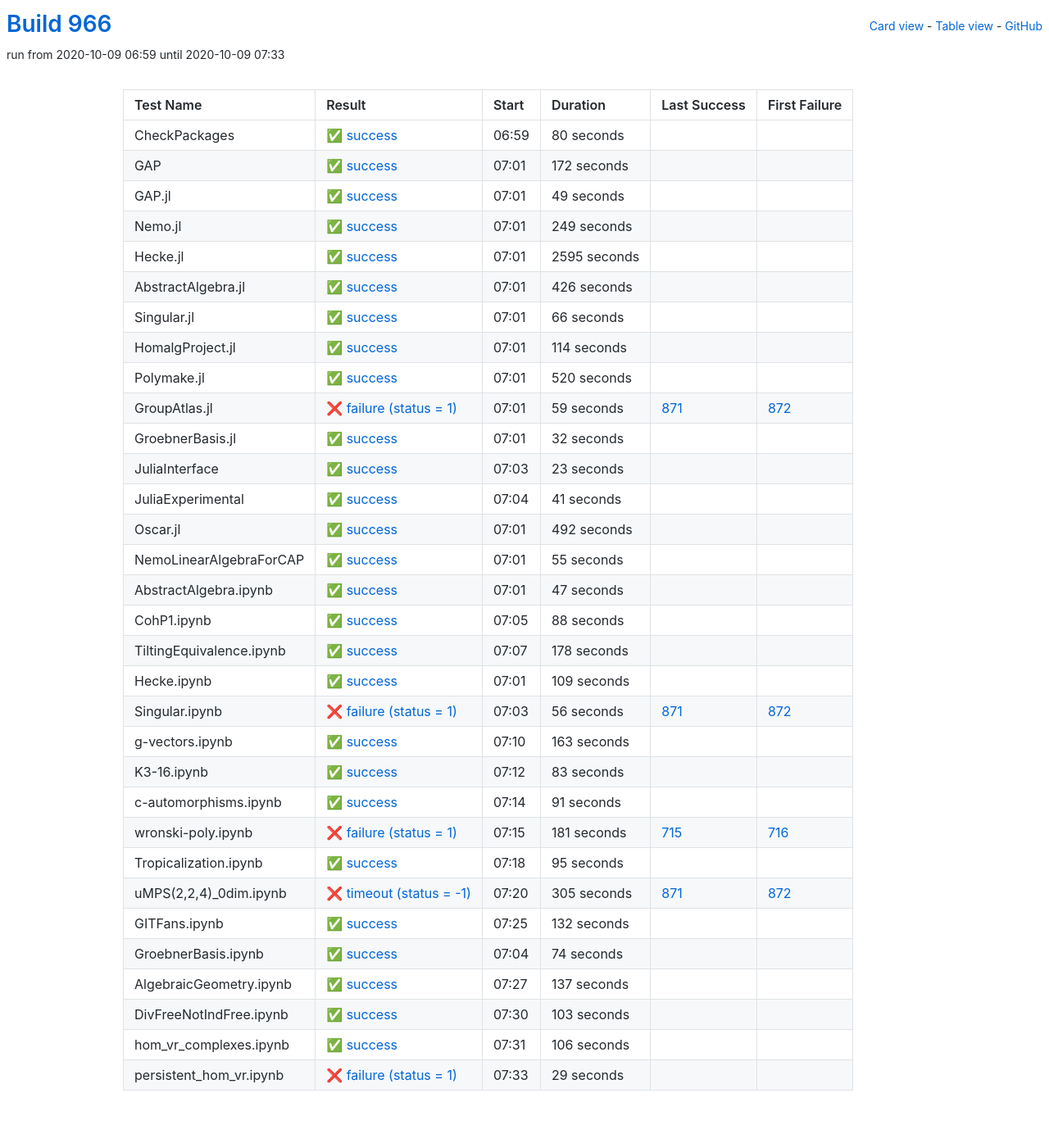
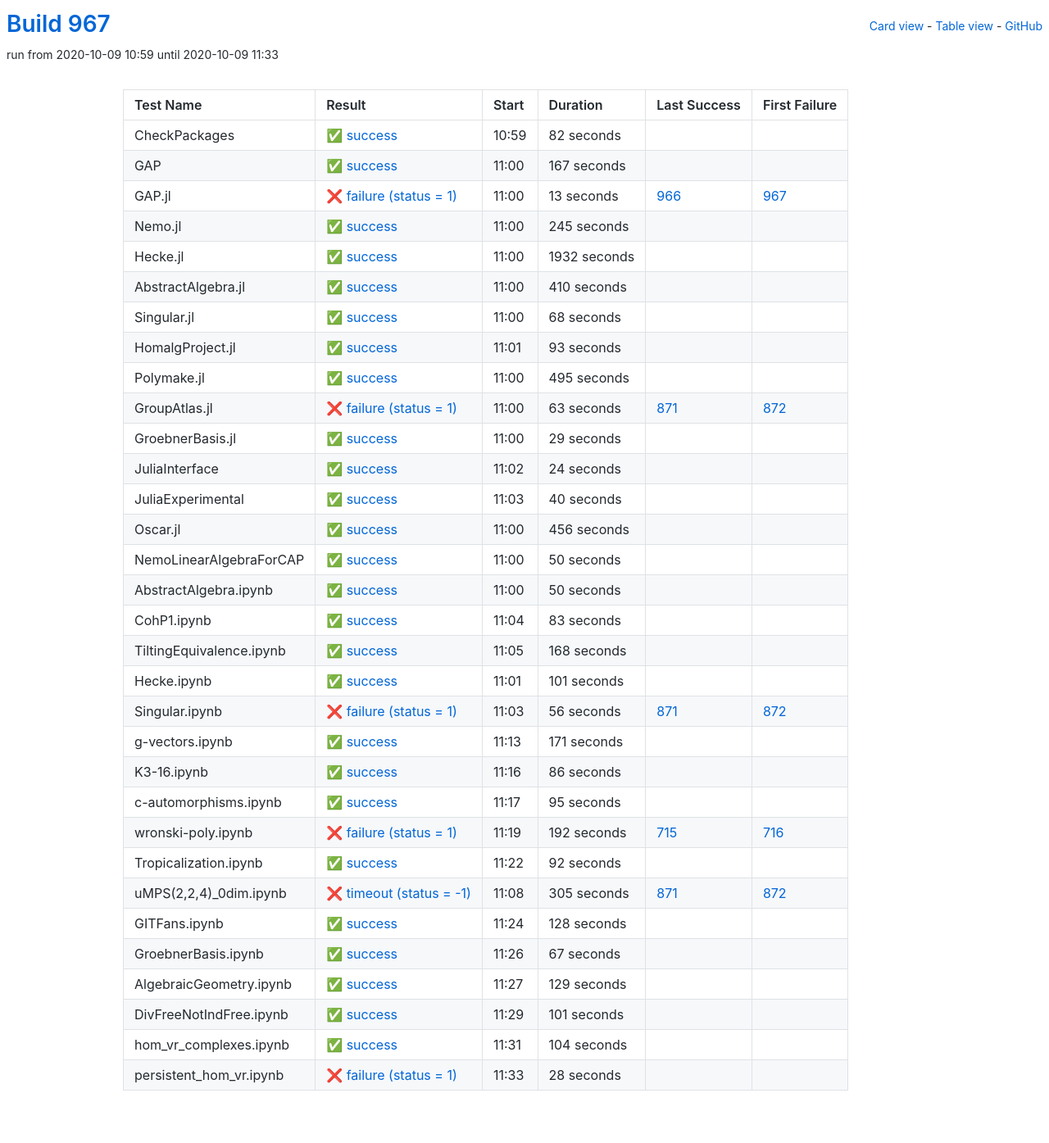
Before and after one commit to oscar-system/oscar-ci-status-stable, a Jekyll site: the page built from table.html, in a window 1280 px wide. Shown: the whole page at 82% size. Built offline with Jekyll 4.4.1, drawn with Linux system fonts in a browser that asks for light colours.

Commit message:
Build #967

```diff
--- a/_data/ci.yml
+++ b/_data/ci.yml
@@ -1,6 +1,6 @@
 ---
-build: 966
-build_url: https://oscarci.mathematik.uni-kl.de/job/oscar-stable/966/
+build: 967
+build_url: https://oscarci.mathematik.uni-kl.de/job/oscar-stable/967/
 job: oscar-stable
 organization: oscar-system
 repo: oscar-ci-status-stable
@@ -8,236 +8,236 @@ repourl: https://github.com/oscar-system/oscar-ci-status-stable
 tests:
 - name: CheckPackages
   id: checkpackages
-  log: https://oscarci.mathematik.uni-kl.de/job/oscar-stable/966/artifact/logs/build-966/CheckPackages.log
-  start: 2020-10-09 06:59
+  log: https://oscarci.mathematik.uni-kl.de/job/oscar-stable/967/artifact/logs/build-967/CheckPackages.log
+  start: 2020-10-09 10:59
   success: true
   exitcode: 0
   status: success
-  duration: 80
+  duration: 82
   last_success: false
   last_success_url:
   first_failure: false
   first_failure_url:
 - name: GAP
   id: gap
-  log: https://oscarci.mathematik.uni-kl.de/job/oscar-stable/966/artifact/logs/build-966/GAP.log
-  start: 2020-10-09 07:01
+  log: https://oscarci.mathematik.uni-kl.de/job/oscar-stable/967/artifact/logs/build-967/GAP.log
+  start: 2020-10-09 11:00
   success: true
   exitcode: 0
   status: success
-  duration: 172
+  duration: 167
   last_success: false
   last_success_url:
   first_failure: false
   first_failure_url:
 - name: GAP.jl
   id: gap-jl
-  log: https://oscarci.mathematik.uni-kl.de/job/oscar-stable/966/artifact/logs/build-966/GAP.jl.log
-  start: 2020-10-09 07:01
+  log: https://oscarci.mathematik.uni-kl.de/job/oscar-stable/967/artifact/logs/build-967/GAP.jl.log
+  start: 2020-10-09 11:00
+  success: false
+  exitcode: 1
+  status: failure
+  duration: 13
+  last_success: 966
+  last_success_url: https://oscarci.mathematik.uni-kl.de/job/oscar-stable/966/
+  first_failure: 967
+  first_failure_url: https://oscarci.mathematik.uni-kl.de/job/oscar-stable/967/
+- name: Nemo.jl
+  id: nemo-jl
+  log: https://oscarci.mathematik.uni-kl.de/job/oscar-stable/967/artifact/logs/build-967/Nemo.jl.log
+  start: 2020-10-09 11:00
   success: true
   exitcode: 0
   status: success
-  duration: 49
-  last_success: false
-  last_success_url:
-  first_failure: false
-  first_failure_url:
-- name: Nemo.jl
-  id: nemo-jl
-  log: https://oscarci.mathematik.uni-kl.de/job/oscar-stable/966/artifact/logs/build-966/Nemo.jl.log
-  start: 2020-10-09 07:01
-  success: true
-  exitcode: 0
-  status: success
-  duration: 249
+  duration: 245
   last_success: false
   last_success_url:
   first_failure: false
   first_failure_url:
 - name: Hecke.jl
   id: hecke-jl
-  log: https://oscarci.mathematik.uni-kl.de/job/oscar-stable/966/artifact/logs/build-966/Hecke.jl.log
-  start: 2020-10-09 07:01
+  log: https://oscarci.mathematik.uni-kl.de/job/oscar-stable/967/artifact/logs/build-967/Hecke.jl.log
+  start: 2020-10-09 11:00
   success: true
   exitcode: 0
   status: success
-  duration: 2595
+  duration: 1932
   last_success: false
   last_success_url:
   first_failure: false
   first_failure_url:
 - name: AbstractAlgebra.jl
   id: abstractalgebra-jl
-  log: https://oscarci.mathematik.uni-kl.de/job/oscar-stable/966/artifact/logs/build-966/AbstractAlgebra.jl.log
-  start: 2020-10-09 07:01
+  log: https://oscarci.mathematik.uni-kl.de/job/oscar-stable/967/artifact/logs/build-967/AbstractAlgebra.jl.log
+  start: 2020-10-09 11:00
   success: true
   exitcode: 0
   status: success
-  duration: 426
+  duration: 410
   last_success: false
   last_success_url:
   first_failure: false
   first_failure_url:
 - name: Singular.jl
   id: singular-jl
-  log: https://oscarci.mathematik.uni-kl.de/job/oscar-stable/966/artifact/logs/build-966/Singular.jl.log
-  start: 2020-10-09 07:01
+  log: https://oscarci.mathematik.uni-kl.de/job/oscar-stable/967/artifact/logs/build-967/Singular.jl.log
+  start: 2020-10-09 11:00
   success: true
   exitcode: 0
   status: success
-  duration: 66
+  duration: 68
   last_success: false
   last_success_url:
   first_failure: false
   first_failure_url:
 - name: HomalgProject.jl
   id: homalgproject-jl
-  log: https://oscarci.mathematik.uni-kl.de/job/oscar-stable/966/artifact/logs/build-966/HomalgProject.jl.log
-  start: 2020-10-09 07:01
+  log: https://oscarci.mathematik.uni-kl.de/job/oscar-stable/967/artifact/logs/build-967/HomalgProject.jl.log
+  start: 2020-10-09 11:01
   success: true
   exitcode: 0
   status: success
-  duration: 114
+  duration: 93
   last_success: false
   last_success_url:
   first_failure: false
   first_failure_url:
 - name: Polymake.jl
   id: polymake-jl
-  log: https://oscarci.mathematik.uni-kl.de/job/oscar-stable/966/artifact/logs/build-966/Polymake.jl.log
-  start: 2020-10-09 07:01
+  log: https://oscarci.mathematik.uni-kl.de/job/oscar-stable/967/artifact/logs/build-967/Polymake.jl.log
+  start: 2020-10-09 11:00
   success: true
   exitcode: 0
   status: success
-  duration: 520
+  duration: 495
   last_success: false
   last_success_url:
   first_failure: false
   first_failure_url:
 - name: GroupAtlas.jl
   id: groupatlas-jl
-  log: https://oscarci.mathematik.uni-kl.de/job/oscar-stable/966/artifact/logs/build-966/GroupAtlas.jl.log
-  start: 2020-10-09 07:01
+  log: https://oscarci.mathematik.uni-kl.de/job/oscar-stable/967/artifact/logs/build-967/GroupAtlas.jl.log
+  start: 2020-10-09 11:00
   success: false
   exitcode: 1
   status: failure
-  duration: 59
+  duration: 63
   last_success: 871
   last_success_url: https://oscarci.mathematik.uni-kl.de/job/oscar-stable/871/
   first_failure: 872
   first_failure_url: https://oscarci.mathematik.uni-kl.de/job/oscar-stable/872/
 - name: GroebnerBasis.jl
   id: groebnerbasis-jl
-  log: https://oscarci.mathematik.uni-kl.de/job/oscar-stable/966/artifact/logs/build-966/GroebnerBasis.jl.log
-  start: 2020-10-09 07:01
+  log: https://oscarci.mathematik.uni-kl.de/job/oscar-stable/967/artifact/logs/build-967/GroebnerBasis.jl.log
+  start: 2020-10-09 11:00
   success: true
   exitcode: 0
   status: success
-  duration: 32
+  duration: 29
   last_success: false
   last_success_url:
   first_failure: false
   first_failure_url:
 - name: JuliaInterface
   id: juliainterface
-  log: https://oscarci.mathematik.uni-kl.de/job/oscar-stable/966/artifact/logs/build-966/JuliaInterface.log
-  start: 2020-10-09 07:03
+  log: https://oscarci.mathematik.uni-kl.de/job/oscar-stable/967/artifact/logs/build-967/JuliaInterface.log
+  start: 2020-10-09 11:02
   success: true
   exitcode: 0
   status: success
-  duration: 23
+  duration: 24
   last_success: false
   last_success_url:
   first_failure: false
   first_failure_url:
 - name: JuliaExperimental
   id: juliaexperimental
-  log: https://oscarci.mathematik.uni-kl.de/job/oscar-stable/966/artifact/logs/build-966/JuliaExperimental.log
-  start: 2020-10-09 07:04
+  log: https://oscarci.mathematik.uni-kl.de/job/oscar-stable/967/artifact/logs/build-967/JuliaExperimental.log
+  start: 2020-10-09 11:03
   success: true
   exitcode: 0
   status: success
-  duration: 41
+  duration: 40
   last_success: false
   last_success_url:
   first_failure: false
   first_failure_url:
 - name: Oscar.jl
   id: oscar-jl
-  log: https://oscarci.mathematik.uni-kl.de/job/oscar-stable/966/artifact/logs/build-966/Oscar.jl.log
-  start: 2020-10-09 07:01
+  log: https://oscarci.mathematik.uni-kl.de/job/oscar-stable/967/artifact/logs/build-967/Oscar.jl.log
+  start: 2020-10-09 11:00
   success: true
   exitcode: 0
   status: success
-  duration: 492
+  duration: 456
   last_success: false
   last_success_url:
   first_failure: false
   first_failure_url:
 - name: NemoLinearAlgebraForCAP
   id: nemolinearalgebraforcap
-  log: https://oscarci.mathematik.uni-kl.de/job/oscar-stable/966/artifact/logs/build-966/NemoLinearAlgebraForCAP.log
-  start: 2020-10-09 07:01
+  log: https://oscarci.mathematik.uni-kl.de/job/oscar-stable/967/artifact/logs/build-967/NemoLinearAlgebraForCAP.log
+  start: 2020-10-09 11:00
   success: true
   exitcode: 0
   status: success
-  duration: 55
+  duration: 50
   last_success: false
   last_success_url:
   first_failure: false
   first_failure_url:
 - name: AbstractAlgebra.ipynb
   id: abstractalgebra-ipynb
-  log: https://oscarci.mathematik.uni-kl.de/job/oscar-stable/966/artifact/logs/build-966/AbstractAlgebra.ipynb.log
-  start: 2020-10-09 07:01
+  log: https://oscarci.mathematik.uni-kl.de/job/oscar-stable/967/artifact/logs/build-967/AbstractAlgebra.ipynb.log
+  start: 2020-10-09 11:00
   success: true
   exitcode: 0
   status: success
-  duration: 47
+  duration: 50
   last_success: false
   last_success_url:
   first_failure: false
   first_failure_url:
 - name: CohP1.ipynb
   id: cohp1-ipynb
-  log: https://oscarci.mathematik.uni-kl.de/job/oscar-stable/966/artifact/logs/build-966/CohP1.ipynb.log
-  start: 2020-10-09 07:05
+  log: https://oscarci.mathematik.uni-kl.de/job/oscar-stable/967/artifact/logs/build-967/CohP1.ipynb.log
+  start: 2020-10-09 11:04
   success: true
   exitcode: 0
   status: success
-  duration: 88
+  duration: 83
   last_success: false
   last_success_url:
   first_failure: false
   first_failure_url:
 - name: TiltingEquivalence.ipynb
   id: tiltingequivalence-ipynb
-  log: https://oscarci.mathematik.uni-kl.de/job/oscar-stable/966/artifact/logs/build-966/TiltingEquivalence.ipynb.log
-  start: 2020-10-09 07:07
+  log: https://oscarci.mathematik.uni-kl.de/job/oscar-stable/967/artifact/logs/build-967/TiltingEquivalence.ipynb.log
+  start: 2020-10-09 11:05
   success: true
   exitcode: 0
   status: success
-  duration: 178
+  duration: 168
   last_success: false
   last_success_url:
   first_failure: false
   first_failure_url:
 - name: Hecke.ipynb
   id: hecke-ipynb
-  log: https://oscarci.mathematik.uni-kl.de/job/oscar-stable/966/artifact/logs/build-966/Hecke.ipynb.log
-  start: 2020-10-09 07:01
+  log: https://oscarci.mathematik.uni-kl.de/job/oscar-stable/967/artifact/logs/build-967/Hecke.ipynb.log
+  start: 2020-10-09 11:01
   success: true
   exitcode: 0
   status: success
-  duration: 109
+  duration: 101
   last_success: false
   last_success_url:
   first_failure: false
   first_failure_url:
 - name: Singular.ipynb
   id: singular-ipynb
-  log: https://oscarci.mathematik.uni-kl.de/job/oscar-stable/966/artifact/logs/build-966/Singular.ipynb.log
-  start: 2020-10-09 07:03
+  log: https://oscarci.mathematik.uni-kl.de/job/oscar-stable/967/artifact/logs/build-967/Singular.ipynb.log
+  start: 2020-10-09 11:03
   success: false
   exitcode: 1
   status: failure
@@ -248,56 +248,32 @@ tests:
   first_failure_url: https://oscarci.mathematik.uni-kl.de/job/oscar-stable/872/
 - name: g-vectors.ipynb
   id: g-vectors-ipynb
-  log: https://oscarci.mathematik.uni-kl.de/job/oscar-stable/966/artifact/logs/build-966/g-vectors.ipynb.log
-  start: 2020-10-09 07:10
+  log: https://oscarci.mathematik.uni-kl.de/job/oscar-stable/967/artifact/logs/build-967/g-vectors.ipynb.log
+  start: 2020-10-09 11:13
   success: true
   exitcode: 0
   status: success
-  duration: 163
+  duration: 171
   last_success: false
   last_success_url:
   first_failure: false
   first_failure_url:
 - name: K3-16.ipynb
   id: k3-16-ipynb
-  log: https://oscarci.mathematik.uni-kl.de/job/oscar-stable/966/artifact/logs/build-966/K3-16.ipynb.log
-  start: 2020-10-09 07:12
+  log: https://oscarci.mathematik.uni-kl.de/job/oscar-stable/967/artifact/logs/build-967/K3-16.ipynb.log
+  start: 2020-10-09 11:16
   success: true
   exitcode: 0
   status: success
-  duration: 83
+  duration: 86
   last_success: false
   last_success_url:
   first_failure: false
   first_failure_url:
 - name: c-automorphisms.ipynb
   id: c-automorphisms-ipynb
-  log: https://oscarci.mathematik.uni-kl.de/job/oscar-stable/966/artifact/logs/build-966/c-automorphisms.ipynb.log
-  start: 2020-10-09 07:14
-  success: true
-  exitcode: 0
-  status: success
-  duration: 91
-  last_success: false
-  last_success_url:
-  first_failure: false
-  first_failure_url:
-- name: wronski-poly.ipynb
-  id: wronski-poly-ipynb
-  log: https://oscarci.mathematik.uni-kl.de/job/oscar-stable/966/artifact/logs/build-966/wronski-poly.ipynb.log
-  start: 2020-10-09 07:15
-  success: false
-  exitcode: 1
-  status: failure
-  duration: 181
-  last_success: 715
-  last_success_url: https://oscarci.mathematik.uni-kl.de/job/oscar-stable/715/
-  first_failure: 716
-  first_failure_url: https://oscarci.mathematik.uni-kl.de/job/oscar-stable/716/
-- name: Tropicalization.ipynb
-  id: tropicalization-ipynb
-  log: https://oscarci.mathematik.uni-kl.de/job/oscar-stable/966/artifact/logs/build-966/Tropicalization.ipynb.log
-  start: 2020-10-09 07:18
+  log: https://oscarci.mathematik.uni-kl.de/job/oscar-stable/967/artifact/logs/build-967/c-automorphisms.ipynb.log
+  start: 2020-10-09 11:17
   success: true
   exitcode: 0
   status: success
@@ -306,10 +282,34 @@ tests:
   last_success_url:
   first_failure: false
   first_failure_url:
+- name: wronski-poly.ipynb
+  id: wronski-poly-ipynb
+  log: https://oscarci.mathematik.uni-kl.de/job/oscar-stable/967/artifact/logs/build-967/wronski-poly.ipynb.log
+  start: 2020-10-09 11:19
+  success: false
+  exitcode: 1
+  status: failure
+  duration: 192
+  last_success: 715
+  last_success_url: https://oscarci.mathematik.uni-kl.de/job/oscar-stable/715/
+  first_failure: 716
+  first_failure_url: https://oscarci.mathematik.uni-kl.de/job/oscar-stable/716/
+- name: Tropicalization.ipynb
+  id: tropicalization-ipynb
+  log: https://oscarci.mathematik.uni-kl.de/job/oscar-stable/967/artifact/logs/build-967/Tropicalization.ipynb.log
+  start: 2020-10-09 11:22
+  success: true
+  exitcode: 0
+  status: success
+  duration: 92
+  last_success: false
+  last_success_url:
+  first_failure: false
+  first_failure_url:
 - name: uMPS(2,2,4)_0dim.ipynb
   id: umps-2-2-4-0dim-ipynb
-  log: https://oscarci.mathematik.uni-kl.de/job/oscar-stable/966/artifact/logs/build-966/uMPS-2-2-4-_0dim.ipynb.log
-  start: 2020-10-09 07:20
+  log: https://oscarci.mathematik.uni-kl.de/job/oscar-stable/967/artifact/logs/build-967/uMPS-2-2-4-_0dim.ipynb.log
+  start: 2020-10-09 11:08
   success: false
   exitcode: -1
   status: timeout
@@ -320,72 +320,72 @@ tests:
   first_failure_url: https://oscarci.mathematik.uni-kl.de/job/oscar-stable/872/
 - name: GITFans.ipynb
   id: gitfans-ipynb
-  log: https://oscarci.mathematik.uni-kl.de/job/oscar-stable/966/artifact/logs/build-966/GITFans.ipynb.log
-  start: 2020-10-09 07:25
+  log: https://oscarci.mathematik.uni-kl.de/job/oscar-stable/967/artifact/logs/build-967/GITFans.ipynb.log
+  start: 2020-10-09 11:24
   success: true
   exitcode: 0
   status: success
-  duration: 132
+  duration: 128
   last_success: false
   last_success_url:
   first_failure: false
   first_failure_url:
 - name: GroebnerBasis.ipynb
   id: groebnerbasis-ipynb
-  log: https://oscarci.mathematik.uni-kl.de/job/oscar-stable/966/artifact/logs/build-966/GroebnerBasis.ipynb.log
-  start: 2020-10-09 07:04
+  log: https://oscarci.mathematik.uni-kl.de/job/oscar-stable/967/artifact/logs/build-967/GroebnerBasis.ipynb.log
+  start: 2020-10-09 11:26
   success: true
   exitcode: 0
   status: success
-  duration: 74
+  duration: 67
   last_success: false
   last_success_url:
   first_failure: false
   first_failure_url:
 - name: AlgebraicGeometry.ipynb
   id: algebraicgeometry-ipynb
-  log: https://oscarci.mathematik.uni-kl.de/job/oscar-stable/966/artifact/logs/build-966/AlgebraicGeometry.ipynb.log
-  start: 2020-10-09 07:27
+  log: https://oscarci.mathematik.uni-kl.de/job/oscar-stable/967/artifact/logs/build-967/AlgebraicGeometry.ipynb.log
+  start: 2020-10-09 11:27
   success: true
   exitcode: 0
   status: success
-  duration: 137
+  duration: 129
   last_success: false
   last_success_url:
   first_failure: false
   first_failure_url:
 - name: DivFreeNotIndFree.ipynb
   id: divfreenotindfree-ipynb
-  log: https://oscarci.mathematik.uni-kl.de/job/oscar-stable/966/artifact/logs/build-966/DivFreeNotIndFree.ipynb.log
-  start: 2020-10-09 07:30
+  log: https://oscarci.mathematik.uni-kl.de/job/oscar-stable/967/artifact/logs/build-967/DivFreeNotIndFree.ipynb.log
+  start: 2020-10-09 11:29
   success: true
   exitcode: 0
   status: success
-  duration: 103
+  duration: 101
   last_success: false
   last_success_url:
   first_failure: false
   first_failure_url:
 - name: hom_vr_complexes.ipynb
   id: hom-vr-complexes-ipynb
-  log: https://oscarci.mathematik.uni-kl.de/job/oscar-stable/966/artifact/logs/build-966/hom_vr_complexes.ipynb.log
-  start: 2020-10-09 07:31
+  log: https://oscarci.mathematik.uni-kl.de/job/oscar-stable/967/artifact/logs/build-967/hom_vr_complexes.ipynb.log
+  start: 2020-10-09 11:31
   success: true
   exitcode: 0
   status: success
-  duration: 106
+  duration: 104
   last_success: false
   last_success_url:
   first_failure: false
   first_failure_url:
 - name: persistent_hom_vr.ipynb
   id: persistent-hom-vr-ipynb
-  log: https://oscarci.mathematik.uni-kl.de/job/oscar-stable/966/artifact/logs/build-966/persistent_hom_vr.ipynb.log
-  start: 2020-10-09 07:33
+  log: https://oscarci.mathematik.uni-kl.de/job/oscar-stable/967/artifact/logs/build-967/persistent_hom_vr.ipynb.log
+  start: 2020-10-09 11:33
   success: false
   exitcode: 1
   status: failure
-  duration: 29
+  duration: 28
   last_success: false
   last_success_url:
   first_failure: false
```
Also changed, not shown: README.md.
